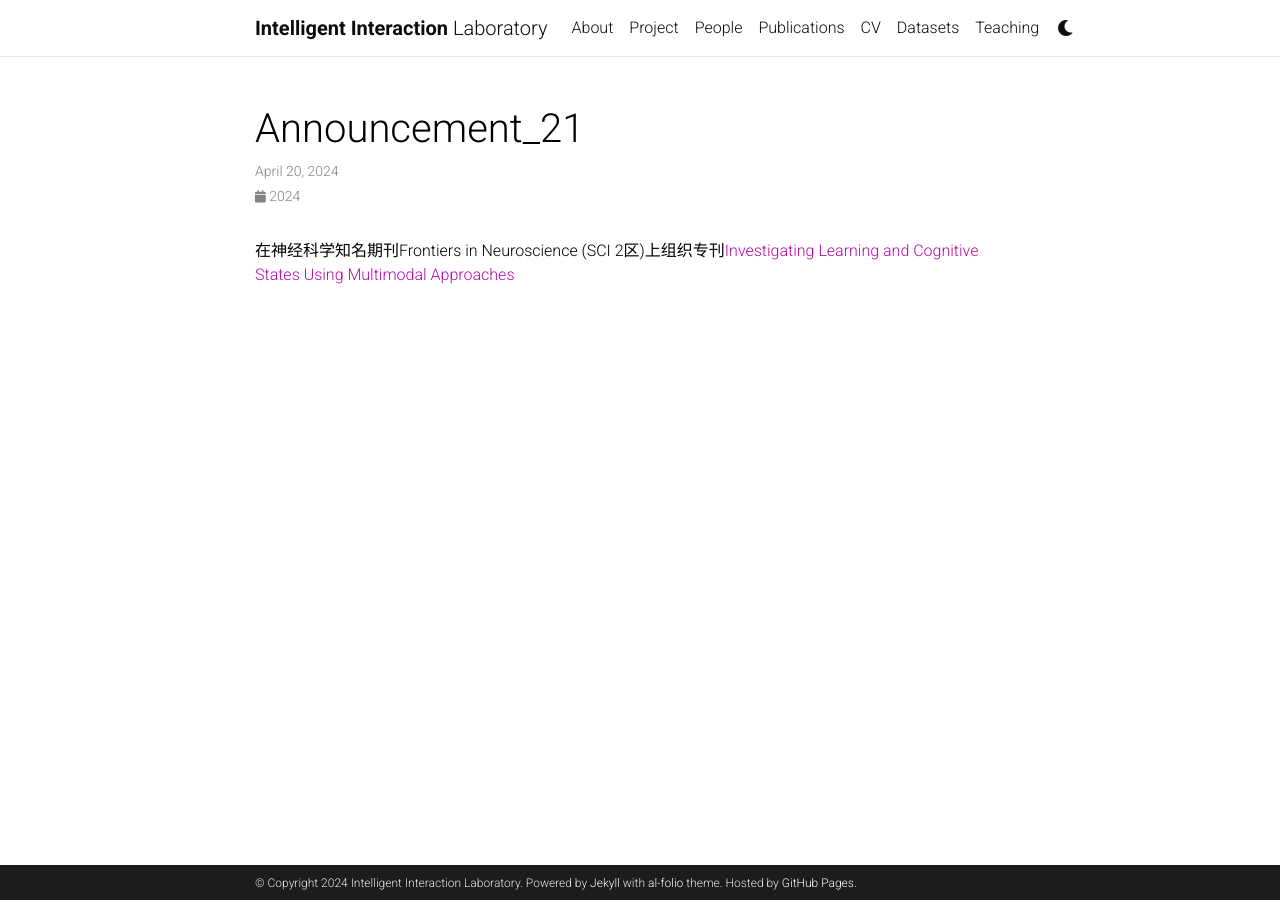
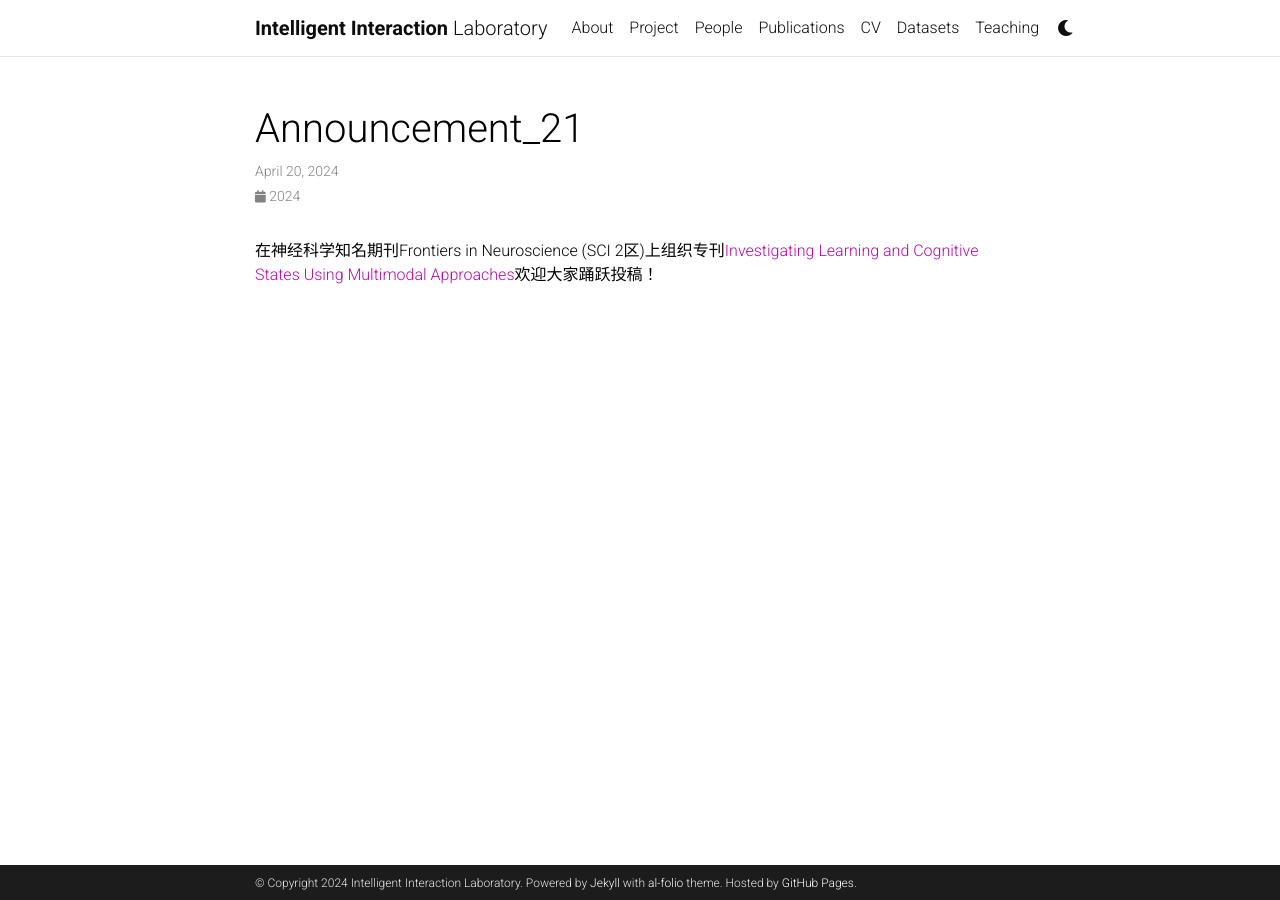
Before and after one commit to IntelligentInteractiveLab/intelligentinteractivelab.github.io, a Jekyll site: the page built from _news/announcement_21.md, in a window 1280 px wide. Built offline with Jekyll 4.4.1, drawn with Linux system fonts in a browser that asks for light colours; comment, search, counter and statistics services are not loaded; a style sheet for code colours, icons or effects is not loaded.

Commit message:
更新了新闻

```diff
--- a/_news/announcement_21.md
+++ b/_news/announcement_21.md
@@ -4,4 +4,4 @@
 inline: true
 ---
 
-在神经科学知名期刊Frontiers in Neuroscience (SCI 2区)上组织专刊<a href="https://www.frontiersin.org/research-topics/64023/investigating-learning-and-cognitive-states-using-multimodal-approaches?utm_source=wechat&utm_medium=social&utm_campaign=rtopinchn">Investigating Learning and Cognitive States Using Multimodal Approaches</a>
+在神经科学知名期刊Frontiers in Neuroscience (SCI 2区)上组织专刊<a href="https://www.frontiersin.org/research-topics/64023/investigating-learning-and-cognitive-states-using-multimodal-approaches?utm_source=wechat&utm_medium=social&utm_campaign=rtopinchn">Investigating Learning and Cognitive States Using Multimodal Approaches</a>欢迎大家踊跃投稿！
```
